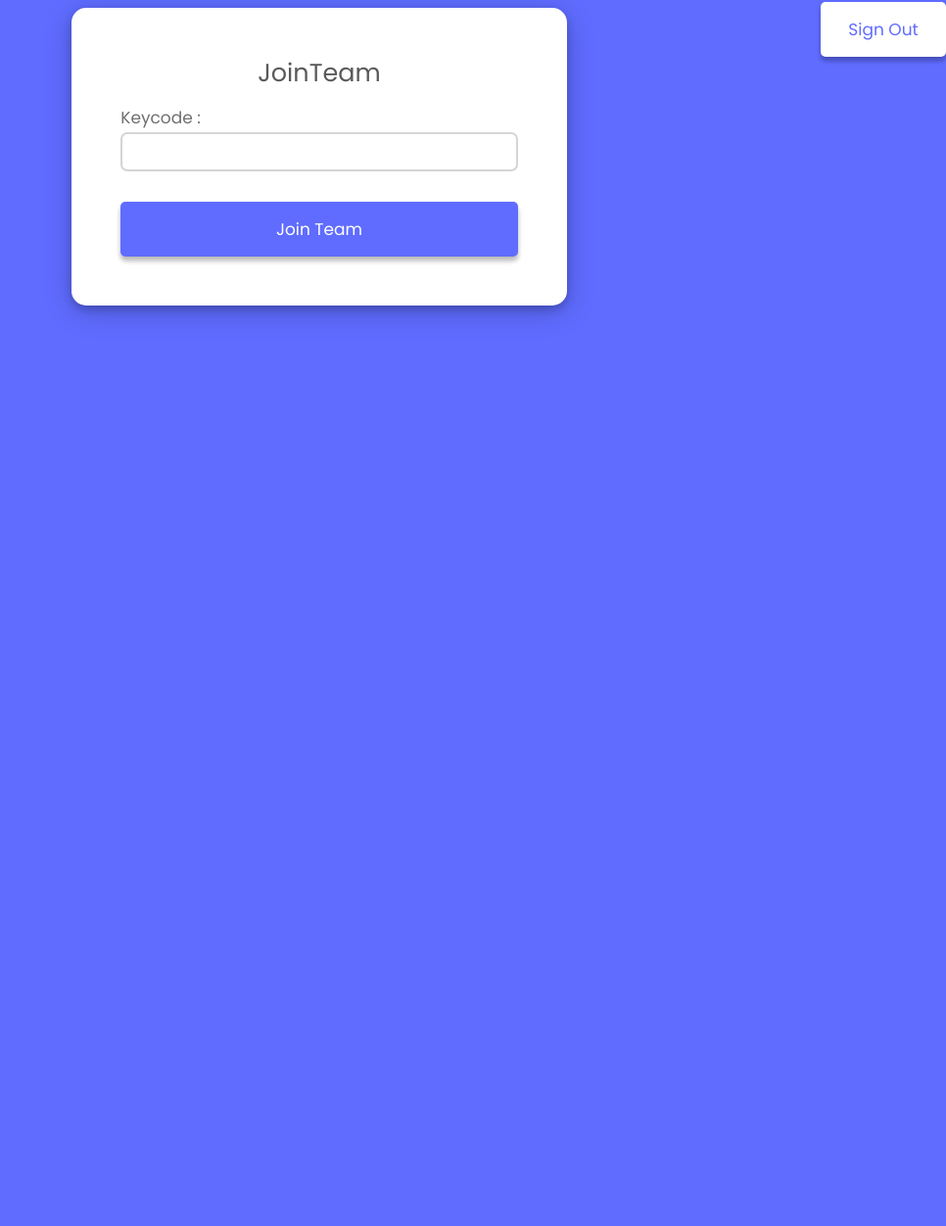
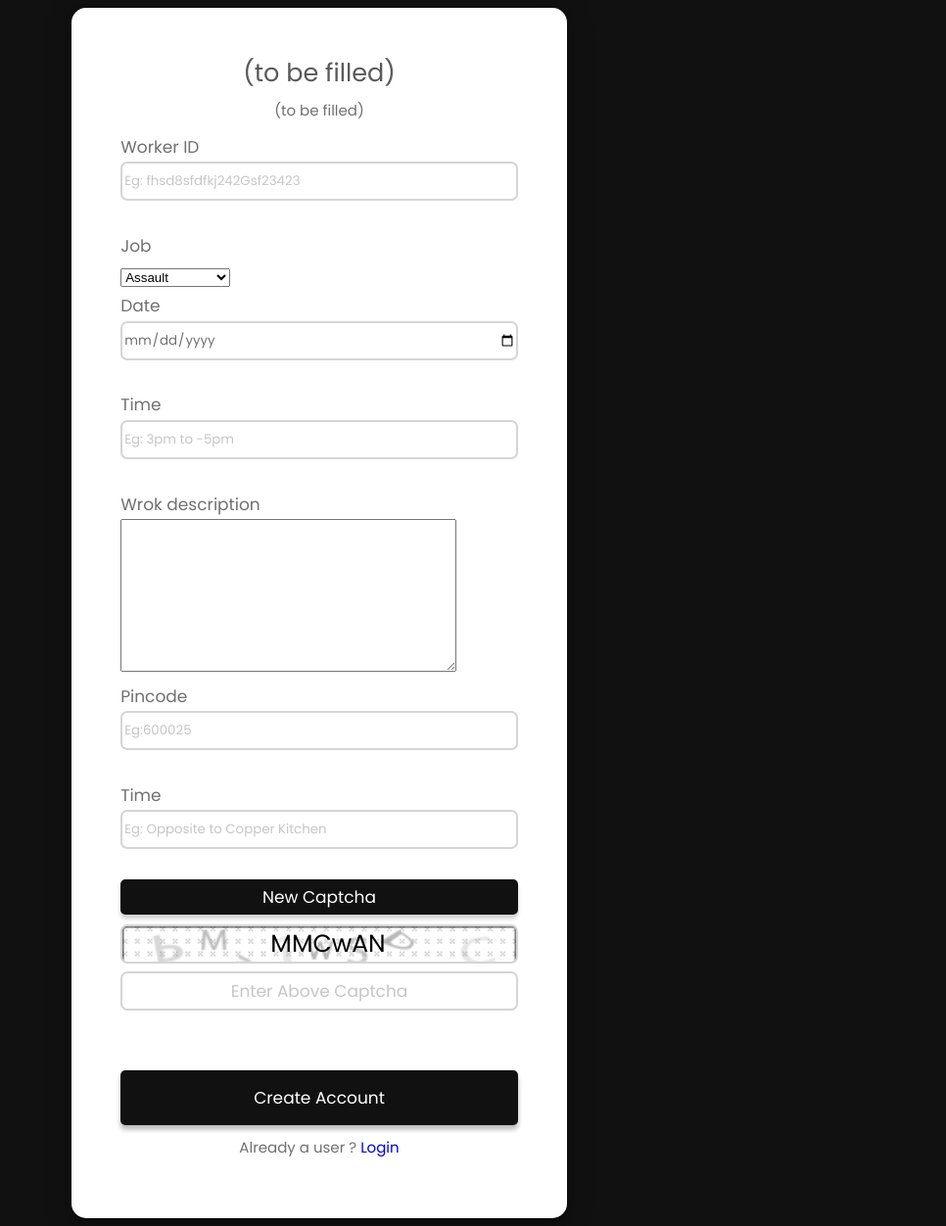
Before and after one commit to rnaveensrinivas/Hyre, a PHP site: page /Eduvate-app/requestPage.php in a window 1280 px wide. Shown: the whole page at 98% size, without its empty margins (314-1280 px from the left). Before the commit the page ends 328 px from the top, so only its background shows below. Run offline with PHP 8.4, Linux system fonts and the light colour scheme; the visitor is signed in with stand-in values (Sample User, id 1).

Commit message:
requestPage

```diff
--- a/requestPage.php
+++ b/requestPage.php
@@ -15,40 +15,38 @@ if( $_SESSION['userType'] == "C" ){
 
         $workerID = $_POST['workerID'] ;
 
+        //we can another query here to check if the job matches with the worker.
+        //have to implement this later.
+
         $query = "SELECT * FROM worker WHERE workerID = '$workerID' " ;
         $result = $conn->query($query) ;
 
         if( $result->num_rows ){ // ($resultSet->num_rows != 0)
-            //If there exist a team like that, then process.
+            //If there exist a worker with that id, continue.
 
             $row = mysqli_fetch_assoc($result) ;
-            $TeamName = $row['TeamName'] ;
 
-            $tablename = $_SESSION['studenttablename'] ;
+            $workerID = $_POST['workerID'] ;
+            $workType = $_POST['workType'] ;
+            $date = $_POST['date'] ;
+            $time = $_POST['time'] ;
+            $description = $_POST['description'] ;
+            $pincode = $_POST['pincode'] ;
+            $landmark = $_POST['landmark'] ;
+            $clientID = $_SESSION['ID'] ;
 
-
-            //Going to check if the student already enrolled in that particular team or not.
-            $query = "SELECT * FROM $tablename WHERE Keycode = '$Keycode' " ;
+            $query = "insert into job values('$clientID', '$workerID', '$landmark' , '$pincode', '$time', '$date', '$workType', '$description', 0 , 0 , 0 , 0 )" ;
             $result = $conn->query($query) ;
 
-            if( $result->num_rows ){
-                //Student has already enrolled.
-                echo"<script>alert('You have already enrolled in this team channel.Redirecting to main lobby.') </script>" ;
-                echo"<script>document.location='mainlobby.php'</script>" ;
-            }
-            else{
-                $query = "INSERT INTO $tablename VALUES('$TeamName' , '$Keycode') " ;
-                $result = mysqli_query($conn, $query);
-
             if( $result ){
-                    echo"<script>alert('Joined team succesfully.Redirecting to main lobby.') </script>" ;
+                echo"<script>alert('Request made successfully. Redirecting to main lobby.') </script>" ;
                 echo"<script>document.location='mainlobby.php'</script>" ;
 
             }else{
-                    echo"<script>alert('Unable to join team. Try again Late.Redirecting to main lobby.')</script>" ;
+                echo"<script>alert('Unable to make a request. Try again Late.Redirecting to main lobby.')</script>" ;
                 echo"<script>document.location='mainlobby.php'</script>" ;
             }
-            }
+
         }
         else{
             //echo mysqli_error($conn);
@@ -68,25 +66,65 @@ else{
 ?>
 
 
+
 <!DOCTYPE html>
 <html>
   <head>
-        <title>Reset Password</title>
-        <link rel="stylesheet" type="text/css" href="1Level/style2.css">
+    <title>Request</title>
+    <link rel="stylesheet" type="text/css" href="1Level/darkTheme.css">
+    <script src="1Level/validation.js"></script>
   </head>
-    <body>
-        <div class="logout">
-            <button type="button" onclick="location.href='logout.php'" name="Logout" id="submit-button" style="background-color: white; color:rgb(95, 108, 255);">Sign Out</button>
+
+
+  <body onload="newCaptcha()">
+    <form action="" method="POST" autocomplete="off" >
+      <div class="form">
+
+        <h2>(to be filled)</h2>
+        <p>(to be filled)</p>
+
+        <!--
+        <div class="email">
+          <label for="em">E-mail</label><br>
+          <input type = "email" id="em" name="em" required placeholder="abcd@gmail.com"><br>
         </div>
-        <form action="" method="POST" autocorrect="OFF">
-            <div class="form">
-                <h2>JoinTeam</h2>
-                <p style="color:red; line-height: 120%; "> <?php  echo $error ; ?> </p>
-                <div class="email">
-                <label for="Keycode">Keycode : </label><br>
-                <input type="Text" id="Keycode" name='Keycode' required ><br>
+        -->
+
+        <div class="fname">
+          <label for="workerID">Worker ID</label><br>
+          <input type = "text" id="workerID" name="workerID" placeholder="Eg: fhsd8sfdfkj242Gsf23423" value="<?php echo $workerID?>" required> <br>
         </div>
-                <button type="submit" name="submit" id="submit-button">Join Team</button>
+
+        <label for="workType">Job</label><br>
+        <select name="workType" id="workType" required>
+        <option value="Assault">Assault</option>
+        <option value="Money Related">Money Related</option>
+        <option value="Other">Other</option>
+        </select><br>
+
+        <label for="date">Date</label><br>
+        <input type="date" id="date" name="date" reqired><br>
+
+        <label for="time">Time</label><br>
+        <input type = "text" id="time" name="time" placeholder="Eg: 3pm to -5pm" required> <br>
+
+        <label for="description">Wrok description</label><br>
+        <textarea id="description" name="description" required rows="10" cols="40" ></textarea>
+
+        <label for="pincode">Pincode</label><br>
+        <input type = "text" id="pincode" name="pincode" placeholder="Eg:600025" required> <br>
+
+        <label for="landmark">Time</label><br>
+        <input type = "text" id="landmark" name="landmark" placeholder="Eg: Opposite to Copper Kitchen" required> <br>
+
+        <button type="button" onclick="newCaptcha()" id="cap" title="Give a new Captcha.">New Captcha</button>
+        <input type="text"  id="captcha" class="searchBox" readonly>
+        <input type="text" id="enteredCaptcha" placeholder="Enter Above Captcha" style="text-align:center; font-size: 17px;"><br><br>
+
+        <button type="submit" onclick="return validCaptcha()" name="submit" id="submit-button">Create Account</button>
+        <p style="font-size :15px; " >Already a user ? <a href="login.php" style="text-decoration:none; font-size: 15px;">Login</a></p>
+
+
       </div>
     </form>
   </body>
```
Lines whose indentation alone changed are shown as unchanged.
